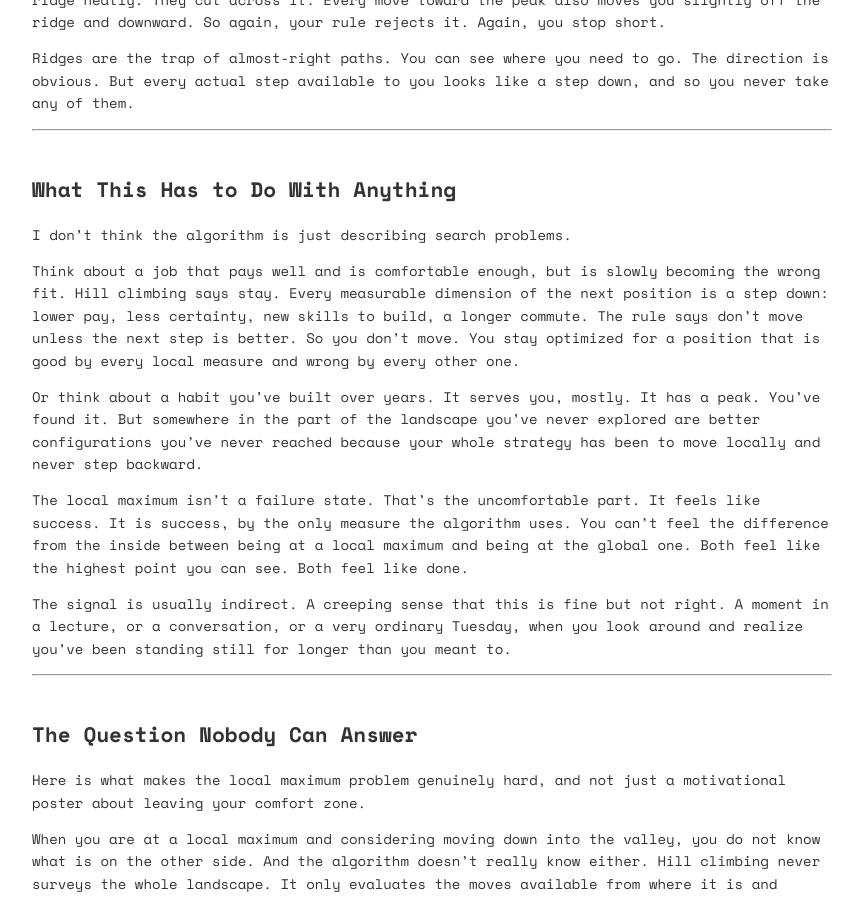
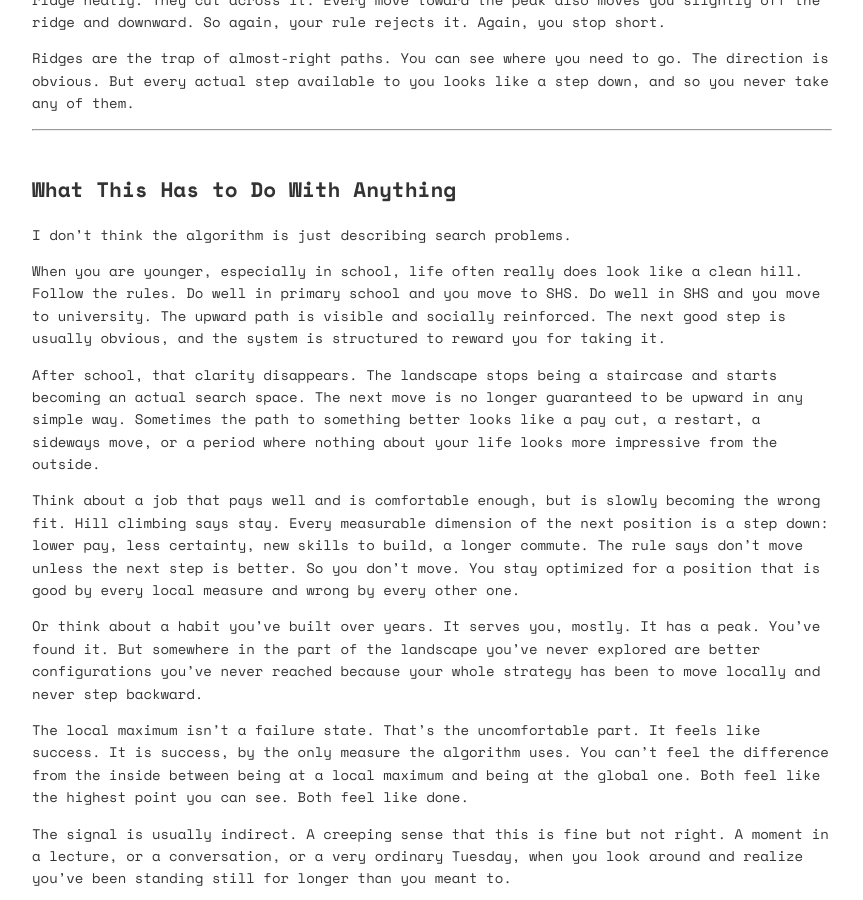
Before and after one commit to etornamklu/etornamklu.github.io, a Jekyll site: the page built from _posts/2026-05-18-hill-climbing-and-life.md, in a window 1280 px wide and 900 px high, scrolled down 1657 px. Shown: the whole window, without its empty margins (208-1071 px from the left). Built offline with Jekyll 4.4.1, drawn with Linux system fonts in a browser that asks for light colours.

Commit message:
Enhance hill climbing post with reflections on life transitions and decision-making challenges

```diff
--- a/_posts/2026-05-18-hill-climbing-and-life.md
+++ b/_posts/2026-05-18-hill-climbing-and-life.md
@@ -52,6 +52,10 @@ Ridges are the trap of almost-right paths. You can see where you need to go. The
 ## What This Has to Do With Anything
 
 I don't think the algorithm is just describing search problems.
+
+When you are younger, especially in school, life often really does look like a clean hill. Follow the rules. Do well in primary school and you move to SHS. Do well in SHS and you move to university. The upward path is visible and socially reinforced. The next good step is usually obvious, and the system is structured to reward you for taking it.
+
+After school, that clarity disappears. The landscape stops being a staircase and starts becoming an actual search space. The next move is no longer guaranteed to be upward in any simple way. Sometimes the path to something better looks like a pay cut, a restart, a sideways move, or a period where nothing about your life looks more impressive from the outside.
 
 Think about a job that pays well and is comfortable enough, but is slowly becoming the wrong fit. Hill climbing says stay. Every measurable dimension of the next position is a step down: lower pay, less certainty, new skills to build, a longer commute. The rule says don't move unless the next step is better. So you don't move. You stay optimized for a position that is good by every local measure and wrong by every other one.
 
```
